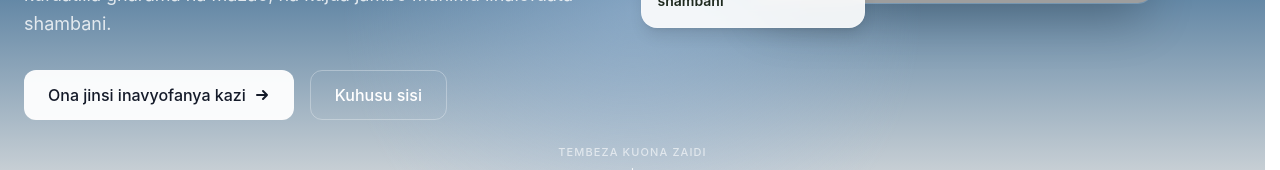
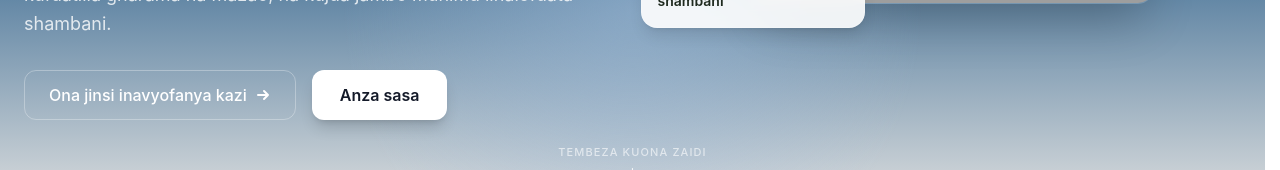
Before and after one commit to GhostWire619/Ecofy-Frontend-New, a Next.js app: page / in a window 1280 px wide. Shown: the part 558-728 px from the top of the page. Built offline with nearby package versions, Linux system fonts and the light colour scheme; grey boxes are pictures that could not be loaded.

Commit message:
Update Hero component button styles and modify secondary link text for clarity

```diff
--- a/components/sections/Hero.tsx
+++ b/components/sections/Hero.tsx
@@ -41,7 +41,7 @@ export default function Hero({ slides }: HeroProps) {
           </p>
           <div className="flex flex-wrap gap-4 mt-2">
             <a
-              className="inline-flex items-center justify-center gap-2 px-6 py-3 bg-white/95 text-[#141a29] rounded-xl font-medium text-center hover:bg-white transition no-underline"
+              className="inline-flex items-center justify-center gap-2 px-6 py-3 border border-white/30 rounded-xl font-medium text-white text-center hover:bg-white/10 transition no-underline"
               href={first.primary.href}
             >
               {first.primary.label}
@@ -62,7 +62,7 @@ export default function Hero({ slides }: HeroProps) {
               </svg>
             </a>
             <a
-              className="inline-flex items-center justify-center px-6 py-3 border border-white/30 rounded-xl font-medium text-white text-center hover:bg-white/10 transition no-underline"
+              className="inline-flex items-center justify-center px-7 py-3 bg-white text-[#141a29] rounded-xl font-semibold text-center shadow-lg shadow-black/15 hover:bg-white/90 transition no-underline"
               href={first.secondary.href}
             >
               {first.secondary.label}
--- a/lib/site-data.ts
+++ b/lib/site-data.ts
@@ -448,7 +448,7 @@ const siteContentByLocale: Record<SiteLocale, SiteContent> = {
           "Ecofy helps farmers plan daily work, keep clear records, track costs, monitor crops, and know what needs attention across the farm.",
         image: "/uploads/2023/03/1-1.png",
         primary: { label: "Explore how it works", href: "/how-we-help-clients" },
-        secondary: { label: "About us", href: "/about-us" },
+        secondary: { label: "Get started", href: APP_REGISTER_URL },
       },
       {
         eyebrow: "Earn as you grow",
@@ -1061,7 +1061,7 @@ const siteContentByLocale: Record<SiteLocale, SiteContent> = {
           "Ecofy huwasaidia wakulima kupanga kazi, kuweka kumbukumbu, kufuatilia gharama na mazao, na kujua jambo muhimu linalofuata shambani.",
         image: "/uploads/2023/03/1-1.png",
         primary: { label: "Ona jinsi inavyofanya kazi", href: "/how-we-help-clients" },
-        secondary: { label: "Kuhusu sisi", href: "/about-us" },
+        secondary: { label: "Anza sasa", href: APP_REGISTER_URL },
       },
       {
         eyebrow: "Hatua moja baada ya nyingine",
```
